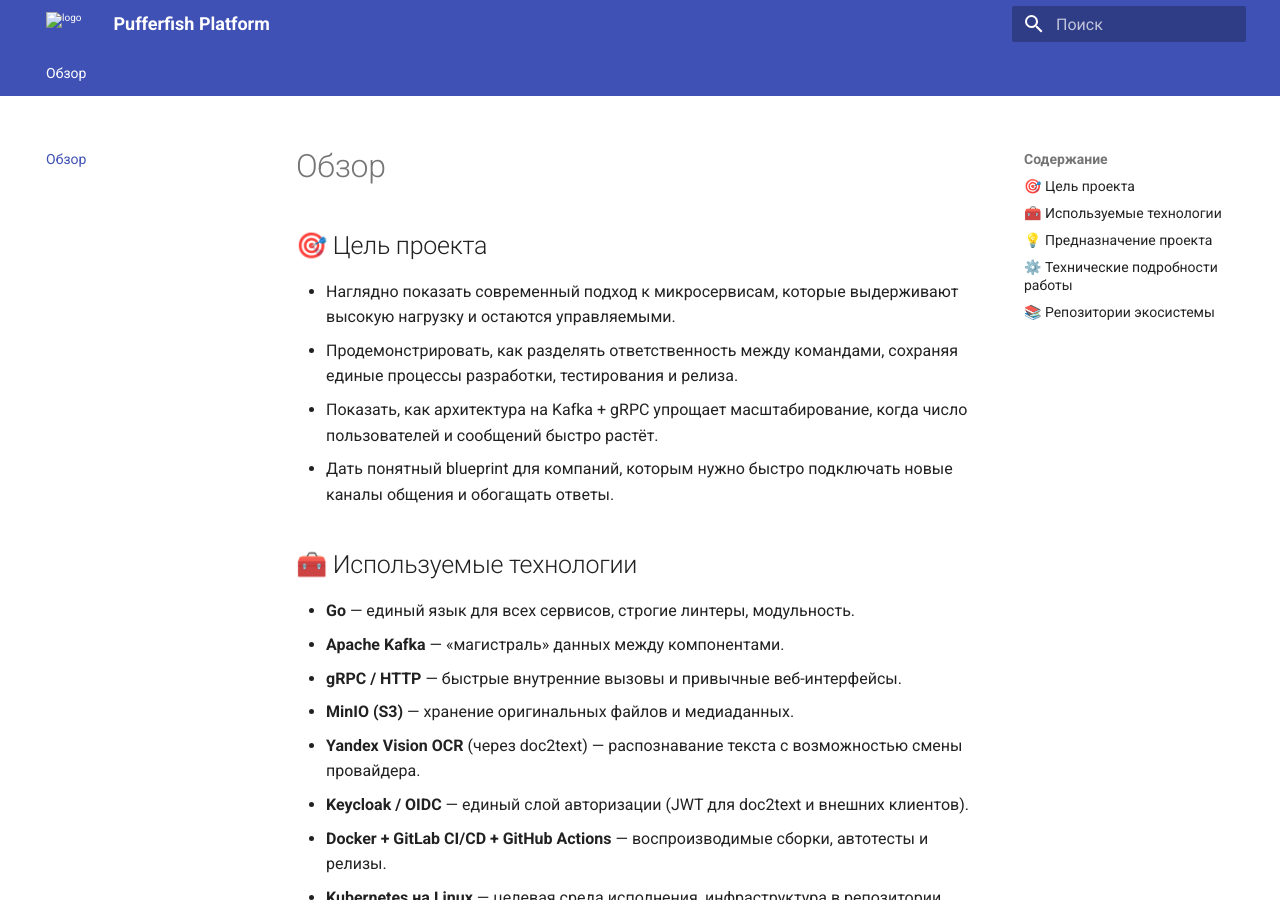
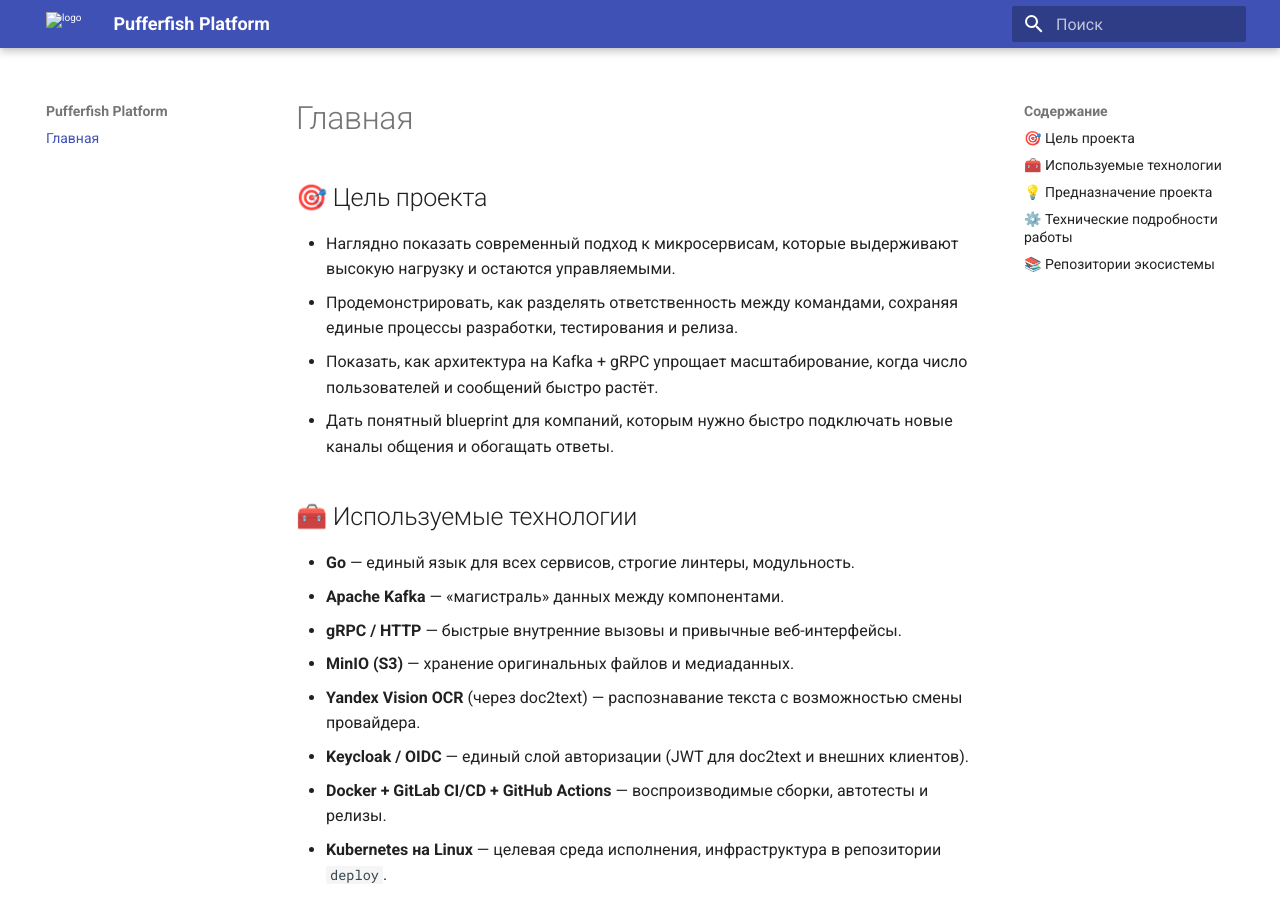
Before and after one commit to pufferfish-io/.github, an MkDocs documentation site: the page built from docs/index.md, in a window 1280 px wide and 900 px high. Built offline with MkDocs 1.6.1 and Material for MkDocs 9.7.7, drawn with Linux system fonts in a browser that asks for light colours; part of the change alters nothing that is shown.

Commit message:
Adjust nav and metadata

```diff
--- a/mkdocs.yml
+++ b/mkdocs.yml
@@ -14,7 +14,7 @@ extra:
     property: og:description
   - content: https://pufferfish-io.github.io/.github/assets/logo/png/logo_512.png
     property: og:image
-  - content: https://pufferfish-io.github.io/.github/
+  - content: https://pufferfish-io.github.io/
     property: og:url
   - content: summary_large_image
     name: twitter:card
@@ -41,7 +41,7 @@ markdown_extensions:
 - def_list
 - attr_list
 nav:
-- Обзор: index.md
+- Главная: index.md
 plugins:
 - search
 - include-markdown
@@ -49,15 +49,13 @@ site_author: Pufferfish.io team
 site_description: Единая платформа для команд, которые строят масштабируемые сервисы
   ответа клиентам
 site_name: Pufferfish Platform
-site_url: https://pufferfish-io.github.io/.github
+site_url: https://pufferfish-io.github.io
 theme:
   favicon: assets/logo/favicon/favicon.ico
   features:
-  - navigation.tabs
   - navigation.sections
   - navigation.expand
   hide:
-  - toc
   - feedback
   - footer
   language: ru
```
